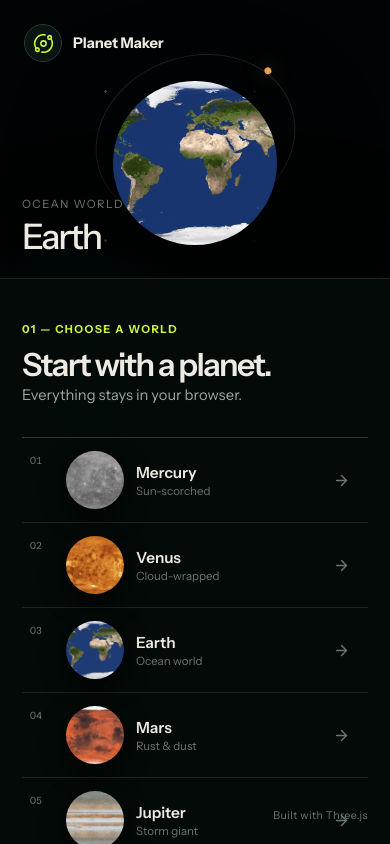
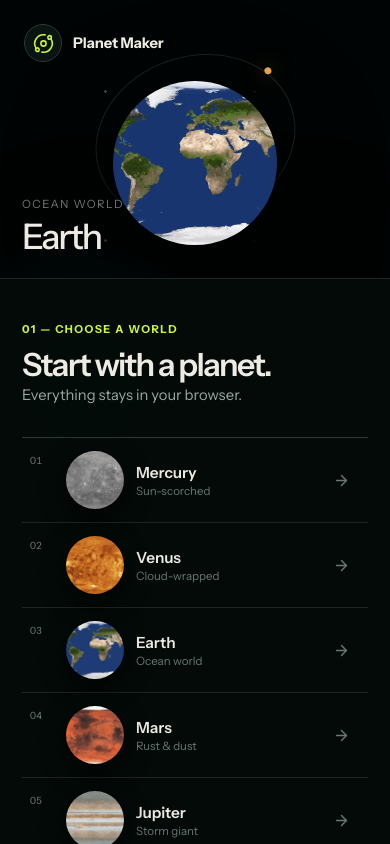
Before and after one commit to DophinL/planet-maker, a React (Vite) app: page / in a window 390 px wide. Built offline with nearby package versions, Linux system fonts and the light colour scheme.

Commit message:
fix(qa): ISSUE-007 — remove mobile picker overlap

```diff
--- a/src/styles/global.css
+++ b/src/styles/global.css
@@ -1477,7 +1477,7 @@ input[type="range"]::-webkit-slider-thumb {
   .preview-caption strong { font-size: 2.2rem; }
   .picker-content { height: auto; min-height: 67vh; padding: 38px 22px 84px; overflow: visible; }
   .picker-title h1 { font-size: 2.25rem; }
-  .picker-footer { position: fixed; left: 22px; right: 22px; }
+  .picker-footer { display: none; }
   .picker-brand a { display: none; }
 
   .tool-panel {
@@ -1539,9 +1539,6 @@ input[type="range"]::-webkit-slider-thumb {
   .planet-card { min-height: 82px; }
   .custom-card { grid-column: auto; }
   .picker-title h1 { font-size: 2rem; }
-  .picker-footer span:first-child { display: none; }
-  .picker-footer { justify-content: flex-end; }
-
   .editor-topbar { right: 10px; left: 10px; }
   .editor-brand { width: 44px; padding: 5px; overflow: hidden; }
   .editor-brand strong, .editor-brand > svg { display: none; }
```
